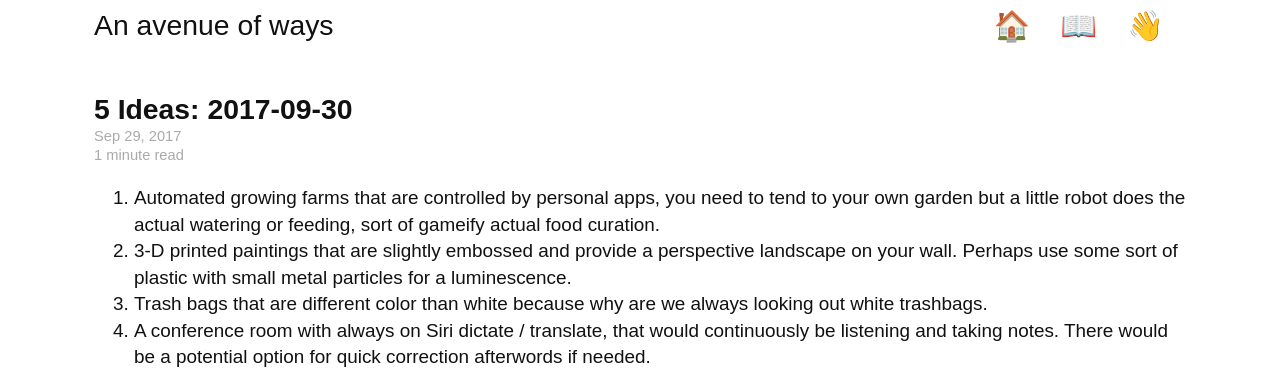
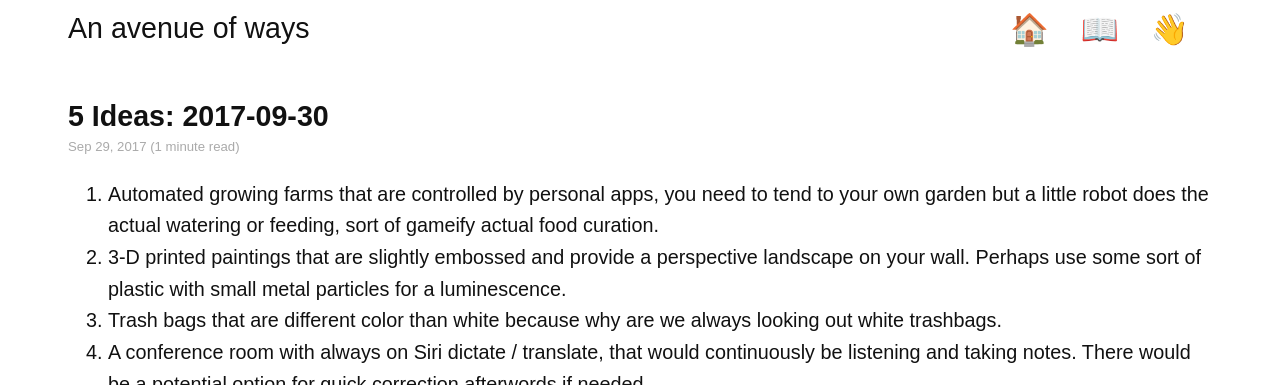
Before and after one commit to willemave/willemsavenue, a Jekyll site: the page built from ideas/_posts/2017-09-30-5-ideas.md, in a window 1280 px wide, cut to the strip 0-385 px from the top of the page. Built offline with Jekyll 4.4.1, drawn with Linux system fonts in a browser that asks for light colours.

Commit message:
Blockquote styles, line styles.

```diff
--- a/_layouts/post.html
+++ b/_layouts/post.html
@@ -9,15 +9,14 @@
 
 <div class="post-header">
   <h2>{{ page.title }}</h2>
-  <span class="post-meta">{{ page.date | date: site.date_format }}</span>
+  <span class="post-meta">{{ page.date | date: site.date_format }}
   {% if page.update_date %}
-    <span class="post-meta">{{ site.data.text.post.updated }}: {{ page.update_date | date: site.date_format }}</span>
+    <span class="post-meta">{{ site.data.text.post.updated }}: {{ page.update_date | date: site.date_format }}
   {% endif %}
-  <span class="post-meta small">
   {% if page.minutes %}
-    {{ page.minutes }} {{ site.data.text.post.minute_read }}
+    ({{ page.minutes }} {{ site.data.text.post.minute_read }})
   {% else %}
-    {{ minutes }} {{ site.data.text.post.minute_read }}
+    ({{ minutes }} {{ site.data.text.post.minute_read }})
   {% endif %}
   </span>
 </div>
--- a/css/main.scss
+++ b/css/main.scss
@@ -1,9 +1,7 @@
 ---
 ---
 @charset "utf-8";
-$font-stack: Arial,
-Helvetica,
-sans-serif;
+$font-stack: Arial, Helvetica, sans-serif;
 $primary-color: #333;
 $dark-grey: #090E3B;
 $light-grey: #AAAAAA;
@@ -11,10 +9,12 @@
 $link: rgb(27, 109, 190);
 $black: #111111;
 $hover: 2px solid $link;
-$text-header: 1.35em;
+$text-header: 1.30em;
 $text-list-header: 1.1em;
 $text-body: .9em;
-$text-meta: .7em;
+$text-desc: .8em;
+$text-meta: .6em;
+
 @mixin for-tablet-up {
   @media (min-width: 31.25em) {
     @content;
@@ -28,14 +28,14 @@
 }
 
 body {
-  font-size: 16px;
+  font-size: 17px;
   background-color: $background-grey;
-  line-height: 1.25; // slightly closer
+  line-height: 1.45; // slightly closer
   @include for-tablet-up {
-    font-size: 17px;
+    font-size: 18px;
   } // larger face is farther away
   @include for-desktop-up {
-    font-size: 21px;
+    font-size: 22px;
   }
 }
 
@@ -156,8 +156,8 @@
 
 .post-desc {
   color: $dark-grey;
-  font-size: $text-meta;
-  margin: 0 0 0.25em 0;
+  font-size: $text-desc;
+  margin: 0 0 0.1em 0;
 }
 
 .post-title {
@@ -174,10 +174,41 @@
 .post-content {
   font-size: $text-body;
   color: $black;
-  line-height: 1.4;
+  line-height: 1.6;
   h1,
   h2 {
     font-size: 1.25em;
+  }
+
+  blockquote {
+    margin: 0 0 0 0;
+    font-family: Georgia, serif;
+    font-size: .9em;
+    font-style: italic;
+    padding: 1px 35px;
+    line-height: 1.45;
+    position: relative;
+}
+
+  blockquote:before {
+    display: block;
+    content: "\201C";
+    font-size: 80px;
+    position: absolute;
+    left: -5px;
+    top: -10px;
+    color: #7a7a7a;
+  }
+
+  blockquote cite {
+      color: #999999;
+      font-size: 14px;
+      display: block;
+      margin-top: 5px;
+  }
+
+  blockquote cite:before {
+      content: "\2014 \2009";
   }
 }
 
```
